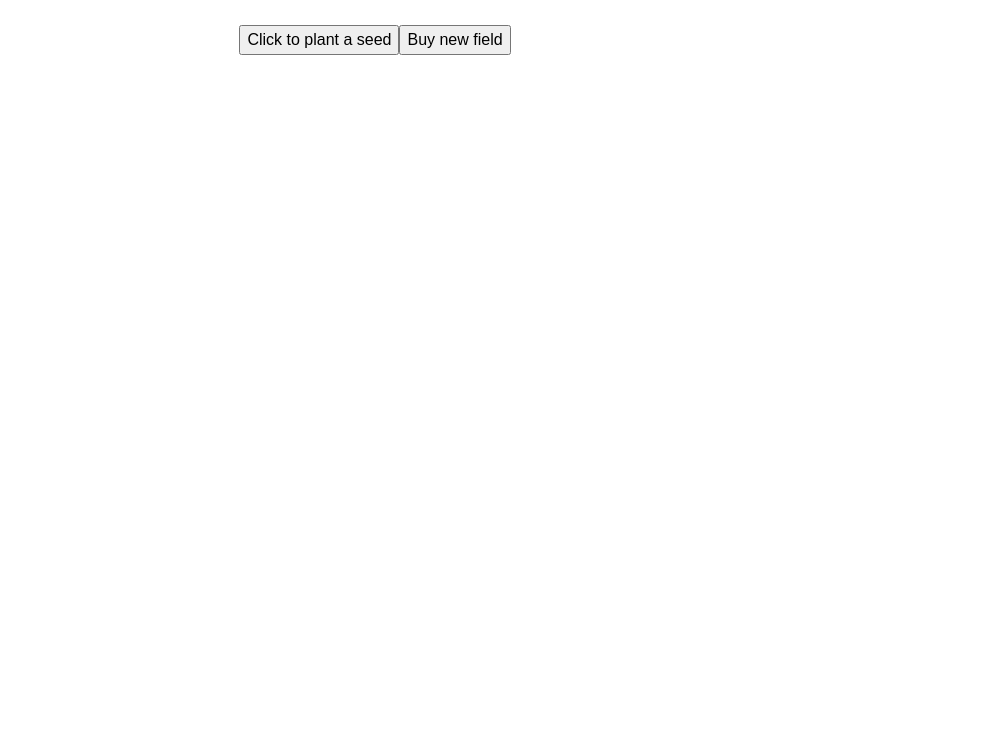
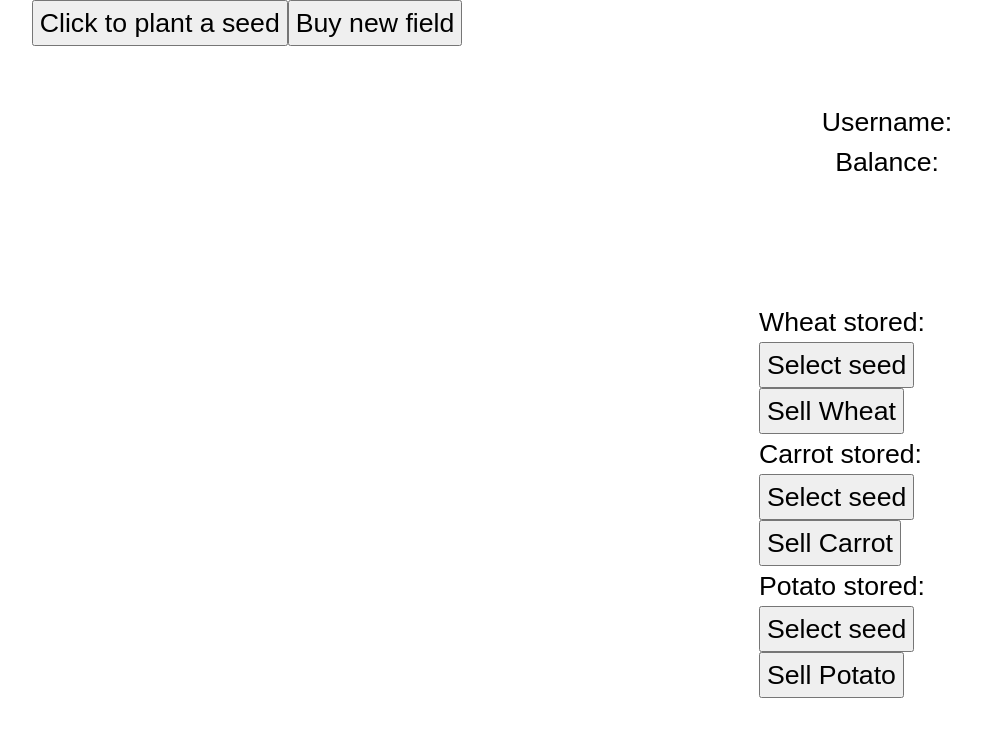
Before and after one commit to M3RCURRRY/js, a plain HTML site: page jsfarm/index.html in a window 1280 px wide. Shown: the whole page, without its empty margins (265-1246 px from the left). Drawn offline with Linux system fonts and the light colour scheme; a web font is replaced by a local one.

Commit message:
First UI, two more crops

```diff
--- a/jsfarm/index.html
+++ b/jsfarm/index.html
@@ -6,11 +6,38 @@
 </head>
 <body>
   <div class="wrapper">
-    <div class="buttonArea">
-      <button onclick="createFieldHandler()">Click to plant a seed</button>
-      <button onclick="buyField()">Buy new field</button>
+    <div class="gameContainer">
+      <div class="buttonArea">
+        <button onclick="createFieldHandler()">Click to plant a seed</button>
+        <button onclick="buyField()">Buy new field</button>
+      </div>
+      <div id="fieldArea" class="fieldArea"></div>
     </div>
-    <div id="fieldArea" class="fieldArea">
+
+    <div class="statContainer">
+      <div>Username: <span id="stat_USERNAME"></span></div>
+      <div>Balance: <span id="stat_BALANCE"></span></div>
+
+      <br><br><br>
+
+      <div>
+        Wheat stored:
+        <span id="stat_WHEAT"></span>
+        <button id="crop_WHEAT" onclick="Crop.selectCrop(this.id)">Select seed</button>
+        <button id="crop_WHEAT" onclick="Crop.sellCrop(this.id)">Sell Wheat</button>
+      </div>
+      <div>
+        Carrot stored:
+        <span id="stat_CARROT"></span>
+        <button id="crop_CARROT" onclick="Crop.selectCrop(this.id)">Select seed</button>
+        <button id="crop_CARROT" onclick="Crop.sellCrop(this.id)">Sell Carrot</button>
+      </div>
+      <div>
+        Potato stored:
+        <span id="stat_POTATO"></span>
+        <button id="crop_POTATO" onclick="Crop.selectCrop(this.id)">Select seed</button>
+        <button id="crop_POTATO" onclick="Crop.sellCrop(this.id)">Sell Potato</button>
+      </div>
     </div>
   </div>
   <script type="text/javascript" src="test.js"></script>
--- a/jsfarm/test.css
+++ b/jsfarm/test.css
@@ -2,6 +2,7 @@
 
 * {
   font-family: "Hubballi", Arial, Helvetica, sans-serif;
+  font-size: 20pt;
 }
 
 .wrapper {
@@ -9,9 +10,26 @@
   height: 100vh;
 
   display: flex;
-  flex-direction: column;
+  flex-direction: row;
   justify-content: center;
   align-items: center;
+}
+
+.gameContainer {
+  width: 80%;
+  height: 100%;
+  display: flex;
+  flex-direction: column;
+}
+
+.statContainer {
+  width: 20%;
+  height: 100%;
+
+  display: flex;
+  flex-direction: column;
+  align-items: center;
+  justify-content: center;
 }
 
 .buttonArea {
--- a/jsfarm/test.js
+++ b/jsfarm/test.js
@@ -2,14 +2,26 @@ const CROP_WHEAT = 0;
 const CROP_CARROT = 1;
 const CROP_POTATO = 2;
 
-let currentCrop = CROP_WHEAT;
+const WHEAT_COST = 2;
+const CARROT_COST = 6;
+const POTATO_COST = 12;
+
+let FIELD_COST = 8;
 let fieldMap = new Map();
-
 let stats = {
   cropStored: 0,
 }
 
+let playerData = {
+  username: null,
+  balance: 10,
+
+}
+
 class Crop {
+
+  static currentCrop = CROP_WHEAT;
+
   constructor(name, chance, stages) {
     this.name = name;
     this.chance = chance;
@@ -17,7 +29,7 @@ class Crop {
   }
 
   static cropResolver() {
-    switch (currentCrop) {
+    switch (this.currentCrop) {
       case CROP_WHEAT:
         return new Crop("Wheat", 20, 3);
       case CROP_CARROT:
@@ -26,6 +38,23 @@ class Crop {
         return new Crop("Potato", 15, 5);
       default:
         return;
+    }
+  }
+
+  static selectCrop(cropId) {
+    switch(cropId) {
+      case "crop_WHEAT":
+        Crop.currentCrop = CROP_WHEAT;
+        break;
+      case "crop_CARROT":
+        Crop.currentCrop = CROP_CARROT;
+        break;
+      case "crop_POTATO":
+        Crop.currentCrop = CROP_POTATO;
+        break;
+      default:
+        console.log("default case");
+        break;
     }
   }
 }
```
